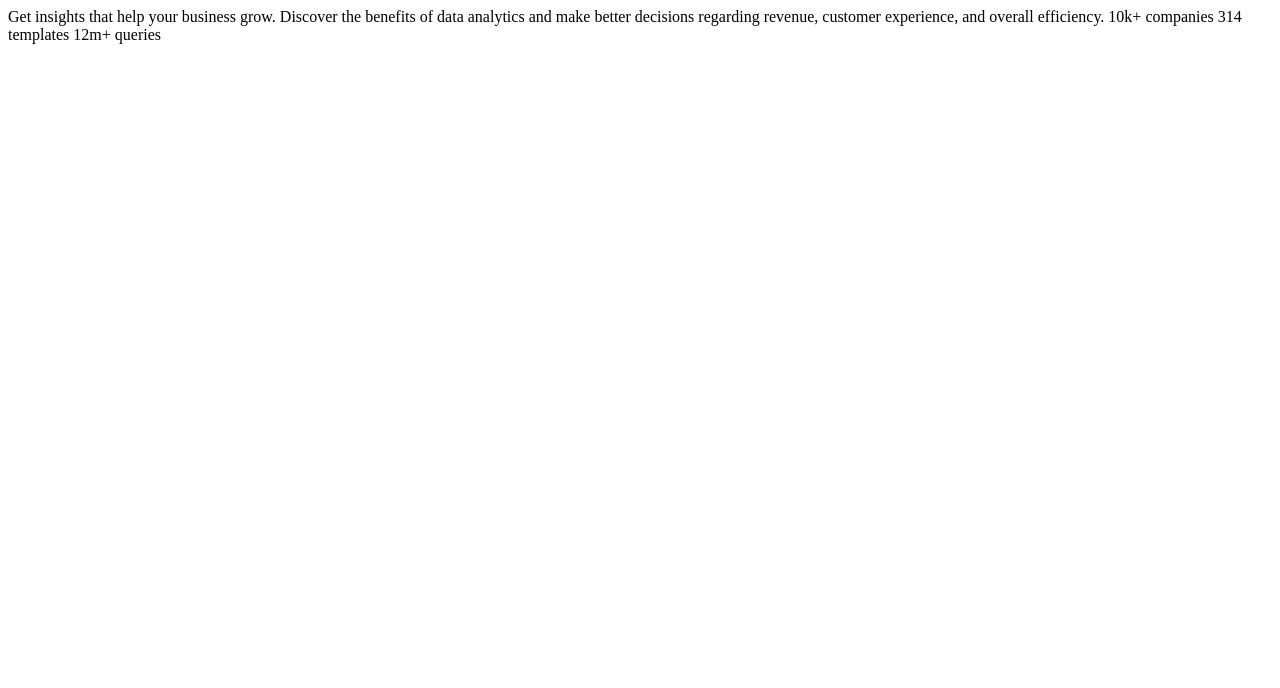
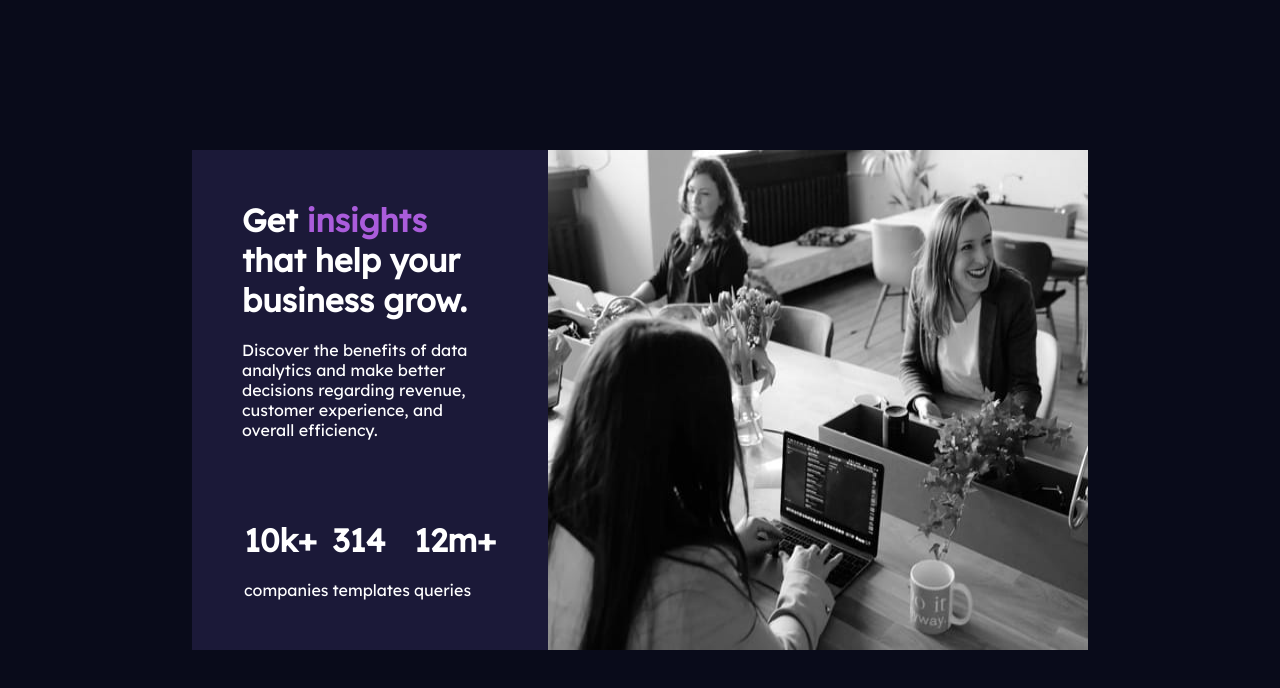
Before and after one commit to SumitKachare/stats-preview-card, a plain HTML site: page index.html in a window 1280 px wide. Drawn offline with Linux system fonts and the light colour scheme.

Commit message:
basic design done

```diff
--- a/index.html
+++ b/index.html
@@ -1,24 +1,63 @@
 <!DOCTYPE html>
 <html lang="en">
+
 <head>
   <meta charset="UTF-8">
-  <meta name="viewport" content="width=device-width, initial-scale=1.0"> <!-- displays site properly based on user's device -->
+  <meta name="viewport" content="width=device-width, initial-scale=1.0">
+  <!-- displays site properly based on user's device -->
 
   <link rel="icon" type="image/png" sizes="32x32" href="./images/favicon-32x32.png">
 
   <title>Frontend Mentor | Stats preview card component</title>
+  <link rel="stylesheet" href="styles.css">
 
 </head>
+
 <body>
 
-  Get insights that help your business grow.
+  <!-- Get insights that help your business grow.
 
   Discover the benefits of data analytics and make better decisions regarding revenue, customer
   experience, and overall efficiency.
 
   10k+ companies
   314 templates
-  12m+ queries
+  12m+ queries -->
+  <main>
+    <div class="container">
+
+      <div class="stat-data">
+        <h1> Get <span>insights</span> that help your business grow.</h1>
+
+        <p>Discover the benefits of data analytics and make better decisions regarding revenue, customer
+          experience, and overall efficiency.</p>
+
+        <div class="stat-count">
+
+          <div class="stat-count__count">
+            <h1>10k+</h1>
+            <p>companies</p>
+          </div>
+
+          <div class="stat-count__count">
+            <h1>314</h1>
+            <p>templates</p>
+          </div>
+
+          <div class="stat-count__count">
+            <h1>12m+</h1>
+            <p>queries</p>
+          </div>
+
+        </div>
+      </div>
+
+      <img src="./images/image-header-desktop.jpg" alt="business team">
+
+
+    </div>
+  </main>
 
 </body>
+
 </html>
--- /dev/null
+++ b/styles.css
@@ -0,0 +1,70 @@
+@import url('https://fonts.googleapis.com/css2?family=Inter:wght@400;700&family=Lexend+Deca&display=swap');
+
+:root {
+    /* primary colors */
+    --main-background: hsl(233, 47%, 7%);
+    --card-background: hsl(244, 38%, 16%);
+    --accent: hsl(277, 64%, 61%);
+
+    /* neutral colours */
+    --main-heading-stats: hsl(0, 0%, 100%);
+    --main-paragraph: hsla(0, 0%, 100%, 0.75);
+    --stat-headings: hsla(0, 0%, 100%, 0.6)
+}
+
+/* font-family: 'Inter', sans-serif;
+font-family: 'Lexend Deca', sans-serif; */
+
+*{
+    margin : 0;
+    padding: 0;
+    box-sizing: border-box;
+}
+
+body{
+    background: var(--main-background);
+    color: white;
+    font-family: 'Lexend Deca', sans-serif;
+}
+
+main{
+
+    display: flex;
+    justify-content: center;
+    align-items: center;
+    height: 100vh;
+}
+
+.container{
+    background: var(--card-background);
+    display: flex;
+    width: 70%;
+    max-width: 90%;
+}
+
+.stat-data{
+
+    width: 50%;
+    margin: 50px;
+}
+
+.stat-data p{
+    margin-top: 20px;
+}
+
+.stat-data span{
+    color: var(--accent);
+}
+
+.stat-count{
+    display: flex;
+    align-items: center;
+    justify-content: space-around;
+    margin-top: 80px;
+}
+
+
+
+/* .stat-count__count{
+    border: 3px solid rgb(31, 50, 136);
+} */
```
